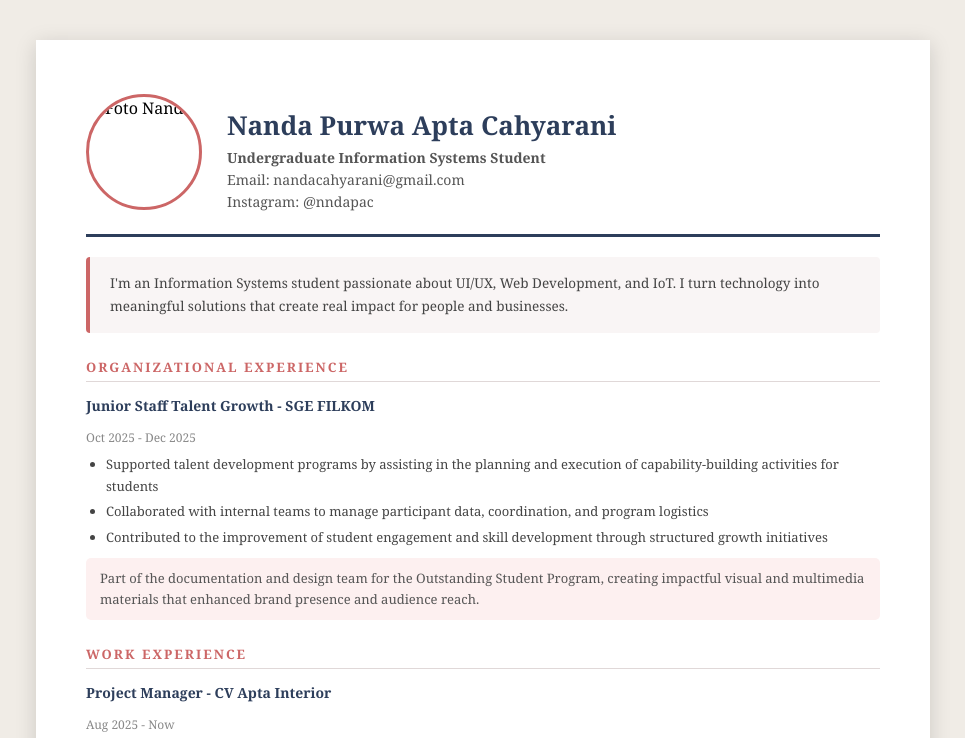
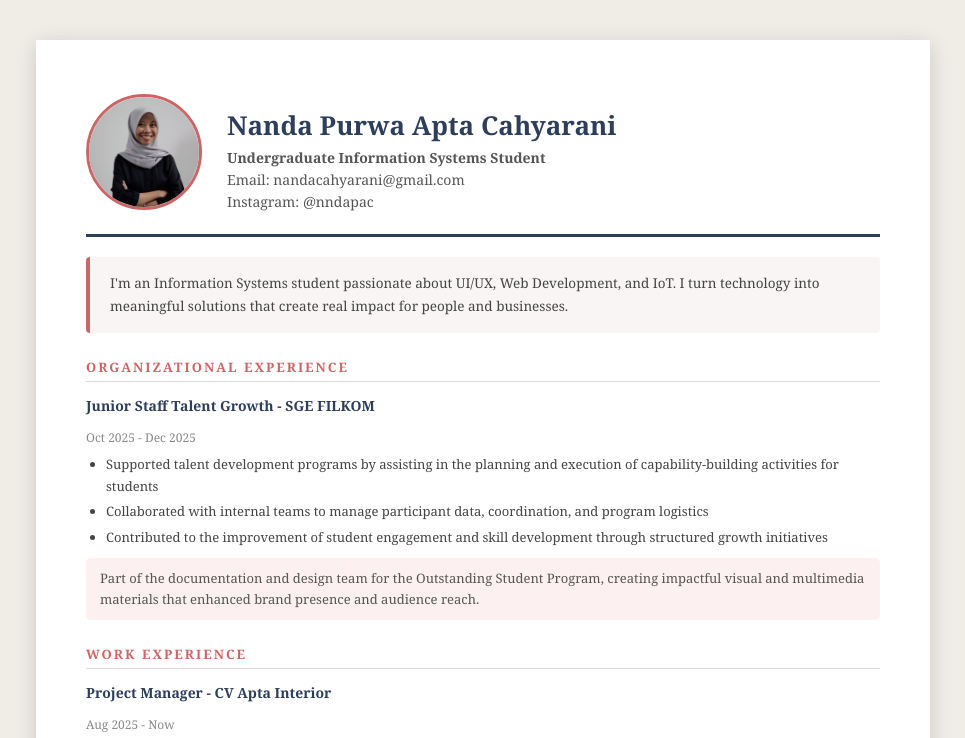
Before and after one commit to nandadigidaw/nandadigidaw, a plain HTML site: page index.html in a window 1280 px wide. Shown: the top 738 px of the page, without its empty margins (157-1122 px from the left). Drawn offline with Linux system fonts and the light colour scheme.

Commit message:
Fix HTML formatting and update profile image

```diff
--- a/index.html
+++ b/index.html
@@ -20,7 +20,6 @@
             box-shadow: 0 4px 20px rgba(0,0,0,0.15);
         }
 
-        /* ===== HEADER ===== */
         .header {
             display: flex;
             align-items: center;
@@ -48,7 +47,6 @@
             margin: 3px 0;
         }
 
-        /* ===== SECTION TITLE ===== */
         h3 {
             color: #cc6666;
             letter-spacing: 2px;
@@ -59,7 +57,6 @@
             padding-bottom: 5px;
         }
 
-        /* ===== SUMMARY ===== */
         .summary-box {
             background-color: #f9f5f5;
             padding: 15px 20px;
@@ -75,7 +72,6 @@
             margin: 0;
         }
 
-        /* ===== EXPERIENCE ===== */
         .exp-title {
             font-size: 14px;
             font-weight: bold;
@@ -110,7 +106,6 @@
             line-height: 1.6;
         }
 
-        /* ===== SKILLS & EDUCATION (2 kolom) ===== */
         .two-column {
             display: flex;
             gap: 40px;
@@ -152,9 +147,8 @@
 <body>
     <div class="container">
 
-        <!-- HEADER -->
         <div class="header">
-            <img src="_MG_8457.JPG" alt="Foto Nanda">
+            <img src="profile.jpg" alt="Foto Nanda">
             <div>
                 <h1>Nanda Purwa Apta Cahyarani</h1>
                 <p><b>Undergraduate Information Systems Student</b></p>
@@ -163,7 +157,6 @@
             </div>
         </div>
 
-        <!-- SUMMARY -->
         <div class="summary-box">
             <p>
                 I'm an Information Systems student passionate about UI/UX,
@@ -172,7 +165,6 @@
             </p>
         </div>
 
-        <!-- ORGANIZATIONAL EXPERIENCE -->
         <h3>ORGANIZATIONAL EXPERIENCE</h3>
 
         <p class="exp-title">Junior Staff Talent Growth - SGE FILKOM</p>
@@ -187,7 +179,6 @@
             creating impactful visual and multimedia materials that enhanced brand presence and audience reach.
         </div>
 
-        <!-- WORK EXPERIENCE -->
         <h3>WORK EXPERIENCE</h3>
 
         <p class="exp-title">Project Manager - CV Apta Interior</p>
@@ -204,7 +195,6 @@
             contributing to business growth and repeat projects.
         </div>
 
-        <!-- SKILLS & EDUCATION -->
         <div class="two-column">
             <div class="col">
                 <h3>SKILLS</h3>
@@ -235,4 +225,5 @@
 
     </div>
 </body>
+
 </html>
```
